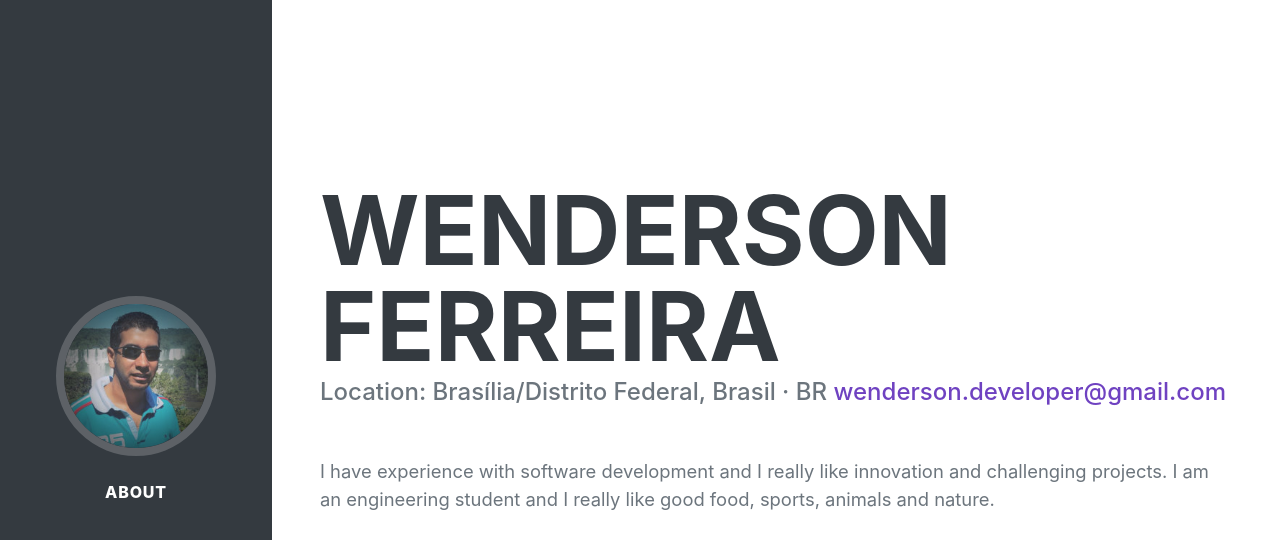
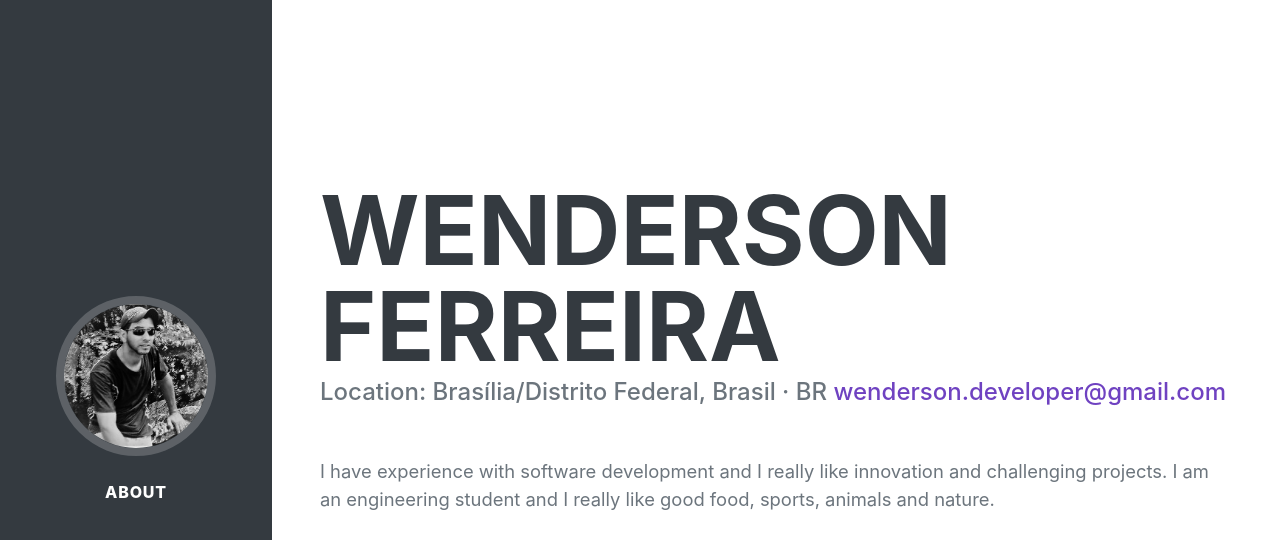
Before and after one commit to wenderson-ferreira/wenderson-ferreira.github.io, a plain HTML site: page index.html in a window 1280 px wide. Shown: the top 540 px of the page. Drawn offline with nearby package versions, Linux system fonts and the light colour scheme; a web font is replaced by a local one.

Commit message:
Alter Image

```diff
--- a/index.html
+++ b/index.html
@@ -22,7 +22,7 @@
         <nav class="navbar navbar-expand-lg navbar-dark bg-primary fixed-top" id="sideNav">
             <a class="navbar-brand js-scroll-trigger" href="#page-top">
                 <span class="d-block d-lg-none">Wenderson Ferreira</span>
-                <span class="d-none d-lg-block"><img class="img-fluid img-profile rounded-circle mx-auto mb-2" src="assets/img/perfil.jpg" alt="" /></span>
+                <span class="d-none d-lg-block"><img class="img-fluid img-profile rounded-circle mx-auto mb-2" src="assets/img/foto.png" alt="" /></span>
             </a>
             <button class="navbar-toggler" type="button" data-toggle="collapse" data-target="#navbarSupportedContent" aria-controls="navbarSupportedContent" aria-expanded="false" aria-label="Toggle navigation"><span class="navbar-toggler-icon"></span></button>
             <div class="collapse navbar-collapse" id="navbarSupportedContent">
```
Also changed, not shown: assets/img/foto.png (added).
